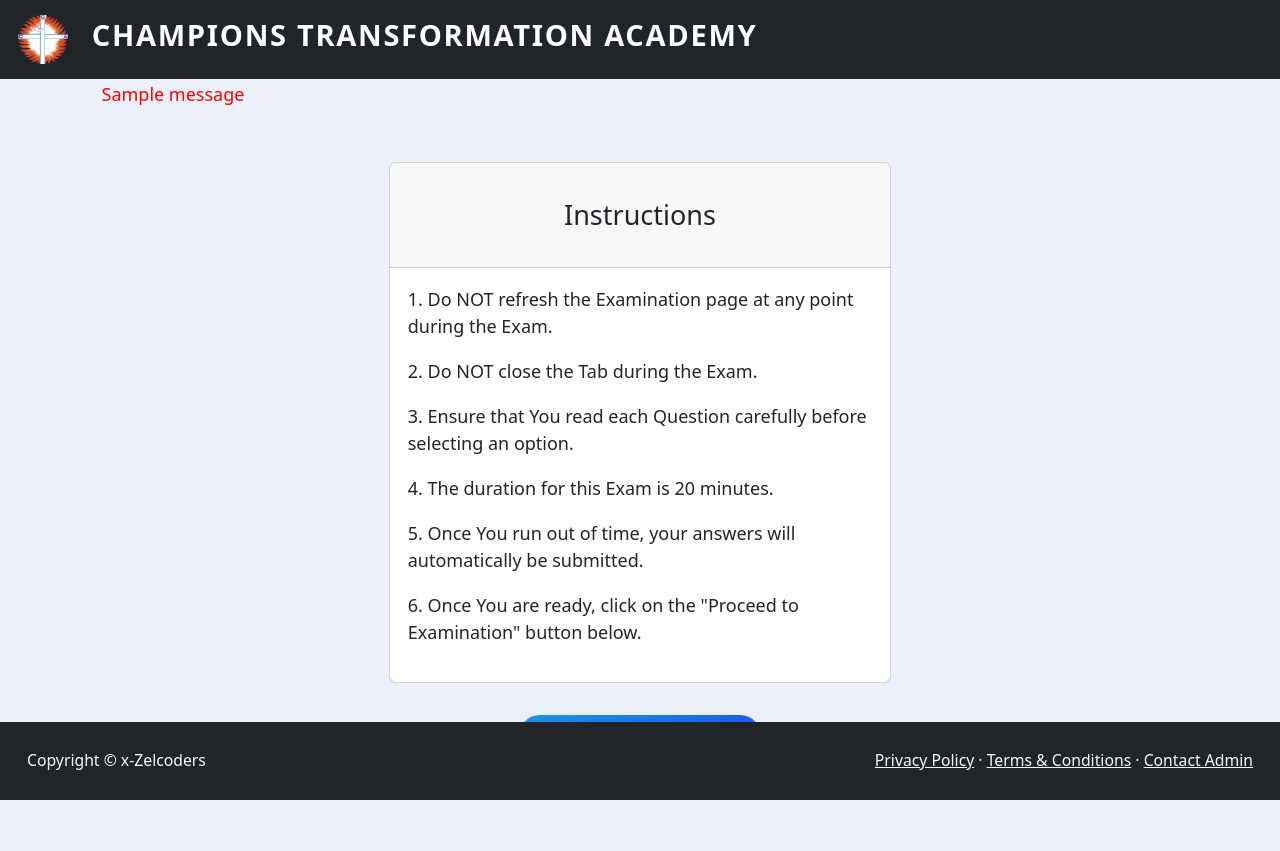
After one commit to zelcoders/CTA_exam_app, a Flask app: page /CTA/instruction in a window 1280 px wide. The commit adds this page. Run offline with Flask 3, Linux system fonts and the light colour scheme; tables that the repository leaves empty hold one stand-in row (values such as "Sample post"); one stand-in notice (Sample message) is shown; some libraries are stand-ins or nearby versions.

Commit message:
Update Exam route to disable refreshing once Exams start, instructions page, update to link on Dashboard

```diff
--- a/main.py
+++ b/main.py
@@ -306,10 +306,24 @@ def exam():
     course_code = request.args.get("course_code")
     course = db.session.execute(db.select(Courses).where(Courses.course_code == course_code)).scalar()
 
-    score = db.session.execute(db.select(Scores).where(Scores.course_id == course.id, Scores.user_id == current_user.id, Scores.remark == "Pass")).scalar()
+    score = db.session.execute(db.select(Scores).where(Scores.course_id == course.id, Scores.user_id == current_user.id,
+                                                       Scores.remark == "Pass")).scalar()
+    score_fail = db.session.execute(db.select(Scores).where(Scores.course_id == course.id, Scores.user_id == current_user.id,
+                                                        Scores.remark == "Fail")).scalar()
 
-    if score:
+    if score or score_fail:
         return redirect(url_for('check_result', course_code=course_code))
+
+
+    new_score = Scores()
+    new_score.user_id = current_user.id
+    new_score.course_id = course.id
+    new_score.year = str(this_year)
+    new_score.score = 0
+    new_score.remark = "Fail"
+
+    db.session.add(new_score)
+    db.session.commit()
 
     exam_questions = db.session.execute(db.select(Questions).where(Questions.course_id == course.id)).scalars().all()
 
@@ -363,17 +377,14 @@ def exam():
             if result.selected_answer == result.correct_answer:
                 student_score += 1
 
-        new_score = Scores()
-        new_score.user_id = user_id
-        new_score.course_id = course_id
-        new_score.year = str(this_year)
-        new_score.score = student_score
+        exam_score = db.session.execute(db.select(Scores).where(Scores.user_id == current_user.id, Scores.course_id == course.id)).scalar()
+
+        exam_score.score = student_score
         if student_score > len(exam_questions)/2:
-            new_score.remark = "Pass"
+            exam_score.remark = "Pass"
         else:
-            new_score.remark = "Retake"
+            exam_score.remark = "Retake"
 
-        db.session.add(new_score)
         db.session.commit()
 
         return redirect(url_for('check_result', course_code=course_code))
@@ -406,5 +417,12 @@ def logout():
     return redirect(url_for('home'))
 
 
+@app.route("/CTA/instruction")
+def instruction():
+    course_code = request.args.get("course_code")
+    course = db.session.execute(db.select(Courses).where(Courses.course_code == course_code)).scalar()
+    return render_template("instruction.html", title="Instructions", course=course)
+
+
 if __name__ == '__main__':
     app.run(debug=True)
--- a/templates/dashboard.html
+++ b/templates/dashboard.html
@@ -30,7 +30,7 @@
           {% for course in courses %}
           <p class="description">{{ course.id }}. {{ course.course_title }}
               {% if is_instructor: %}<a href="{{ url_for('set_exam', course_code=course.course_code) }}" class="button">Set Exam</a>
-              {% else: %}<a href="{{ url_for('exam', course_code=course.course_code) }}" class="button">Write Exam</a>
+              {% else: %}<a href="{{ url_for('instruction', course_code=course.course_code) }}" class="button">Write Exam</a>
               {% endif %}</p>
           {% endfor %}
       </div>
--- /dev/null
+++ b/templates/instruction.html
@@ -0,0 +1,36 @@
+{% extends 'base.html' %}
+{% from 'bootstrap5/form.html' import render_form %}
+{% block title %}{{ title }}{% endblock %}
+
+{% block content %}
+
+<div class="container">
+
+  <br><br><br>
+    {% with messages = get_flashed_messages() %}
+    {% if messages %}
+    {% for message in messages %}
+    <p class="description" style="color:red;">{{ message }}</p>
+    {% endfor %}
+    {% else %}
+    <p class="description">{{ description }}</p>
+    {% endif %}
+    {% endwith %}
+
+    <div class="card" >
+      <div class="card-header"><h4 class="text-center font-weight-light my-4">{{ title }}</h4></div>
+      <div class="card-body">
+          <p>1. Do NOT refresh the Examination page at any point during the Exam.</p>
+          <p>2. Do NOT close the Tab during the Exam.</p>
+          <p>3. Ensure that You read each Question carefully before selecting an option.</p>
+          <p>4. The duration for this Exam is 20 minutes.</p>
+          <p>5. Once You run out of time, your answers will automatically be submitted.</p>
+          <p>6. Once You are ready, click on the "Proceed to Examination" button below.</p>
+      </div>
+  </div>
+</div>
+<div class="container text-center add">
+<a href="{{ url_for('exam', course_code=course.course_code) }}" class="button">Proceed to Examination.</a>
+</div>
+
+{% endblock %}
```
